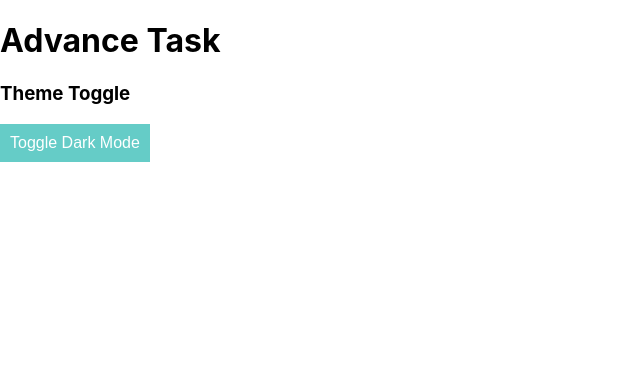
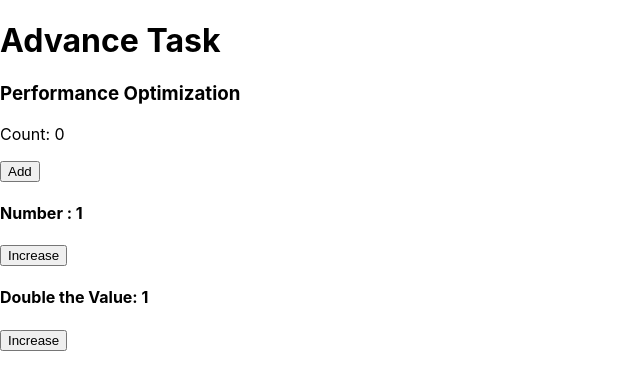
Before and after one commit to tharanivenkat17/React-Task, a React (Create React App) app in the folder taskapp/: page / in a window 1280 px wide. Shown: the top 390 px of the page, without its empty margins (0-640 px from the left). Built offline with nearby package versions, Linux system fonts and the light colour scheme.

Commit message:
Advance Task

```diff
--- /dev/null
+++ b/taskapp/src/AdvanceTask/CustomHook/Form.jsx
@@ -0,0 +1,31 @@
+import React, { useState } from 'react'
+import useLocalStorage from './useLocalStorage';
+
+function Form() {
+  const [Data, setData] = useLocalStorage('Data', '')
+  const [input, setInput] = useState(Data);
+  function handleChange(event) {
+    setInput(event.target.value)
+  }
+  function handleSave() {
+    setData(input)
+  }
+  return (
+    <div>
+      <h3>Custom Hook</h3>
+      <p>Stored Name : {Data ? Data : "No Name Stored"}</p>
+      <input
+        type="text"
+        placeholder='Enter Name'
+        value={input}
+        onChange={handleChange}
+        style={{border:"solid black"}}
+      /> &nbsp;
+      <button
+        onClick={handleSave}
+        style={{color:"white", background:"green", padding:"4px"}}
+      >Save Name</button>
+    </div>
+  )
+}
+export default Form
--- /dev/null
+++ b/taskapp/src/AdvanceTask/Performance/Performance.jsx
@@ -0,0 +1,36 @@
+import React, { useCallback, useMemo, useState } from 'react'
+
+function Performance() {
+    const [count, setCount] = useState(0);
+    const [number, setNumber] = useState(0);
+
+    const double = useMemo(() => {
+        return number + 1;
+    }, [number]);
+
+    const increse = useCallback(() => {
+        setNumber((prev) => prev + 1)
+    }, []);
+
+    return (
+        <div>
+            <h3>Performance Optimization</h3>
+            <p>Count: {count}</p>
+            <button onClick={() => setCount(count + 1)}>Add</button>
+            <MemoComponent number={double} onClick={increse} />
+            <h4>Double the Value: {double}</h4>
+            <button onClick={increse}>Increase</button>
+        </div>
+    )
+}
+
+export default Performance
+
+const MemoComponent = React.memo(({ number, onClick }) => {
+    return (
+        <div>
+            <h4>Number : {number}</h4>
+            <button onClick={onClick}>Increase</button>
+        </div>
+    )
+})
--- a/taskapp/src/AdvanceTask/ThemeContext.jsx
+++ /dev/null
@@ -1,24 +0,0 @@
-import React, { createContext } from 'react'
-
-const ThemeContext = createContext()
-
-export const ThemeProvider = ({children}) =>{
-    const [theme, setTheme] = useState(localStorage.getItem("theme") || "light")
-        //  localStorage.getItem("theme") tries to fetch the saved theme preference from localStorage
-        useEffect(() => {
-                document.body.className = theme;
-                localStorage.setItem("theme", theme);
-              }, [theme]);
-
-        function toggle(){
-            setTheme((prevTheme) => prevTheme === "light" ? "dark" : "light")
-        }
-        return(
-            <ThemeContext.Provider va>
-                {children}
-            </ThemeContext.Provider>
-        )
-}
-
-
-export default ThemeContext
--- a/taskapp/src/AdvanceTask/ThemeToggle.jsx
+++ /dev/null
@@ -1,24 +0,0 @@
-import React, { useEffect, useState } from "react";
-import './ThemeToggle.css'
-
-function ThemeToggle(){
-    const [theme, setTheme] = useState(localStorage.getItem("theme") || "light")
-    //  localStorage.getItem("theme") tries to fetch the saved theme preference from localStorage
-    useEffect(() => {
-            document.body.className = theme;
-            localStorage.setItem("theme", theme);
-          }, [theme]);
-
-    function toggle(){
-        setTheme((prevTheme) => prevTheme === "light" ? "dark" : "light")
-    }
-    return(
-        <div>
-            <h3>Theme Toggle</h3>
-            <button onClick={toggle}>
-                Toggle {theme === "light" ? "Dark" : "Light"} Mode
-            </button>
-        </div>
-    )
-}
-export default ThemeToggle
--- /dev/null
+++ b/taskapp/src/AdvanceTask/ThemeToggle/ThemeContext.jsx
@@ -0,0 +1,31 @@
+import React, { createContext, useContext, useEffect, useState } from 'react'
+
+const ThemeContext = createContext()
+// creates a Context object, to share values between components without pass them through props manually
+const ThemeProvider = ({children}) =>{
+// ThemeProvider component acts as wrapper for other components and provides theme state & toggle function
+    const [theme, setTheme] = useState(localStorage.getItem("theme") || "light")
+    //  localStorage.getItem("theme") tries to fetch the saved theme preference from localStorage
+    useEffect(() => {
+        document.body.className = theme;
+        localStorage.setItem("theme", theme);
+    }, [theme]);
+
+    function toggle(){
+        setTheme((prevTheme) => prevTheme === "light" ? "dark" : "light")
+    }
+
+    return(
+        // Provider allow any child component to access the context values
+        <ThemeContext.Provider value={{theme, toggle}}>
+            {children}
+        </ThemeContext.Provider>
+    )
+}
+export default ThemeProvider;
+
+export const useTheme = () => {
+    // useTheme is a custom hook
+    return useContext(ThemeContext);
+    // useContext(ThemeContext) allows a component to access the values of a context
+  };
--- /dev/null
+++ b/taskapp/src/AdvanceTask/ThemeToggle/ThemeToggle.jsx
@@ -0,0 +1,28 @@
+import React from "react";
+import './ThemeToggle.css'
+import { useTheme } from "./ThemeContext";
+
+function ThemeToggle(){
+    const {theme, toggle} = useTheme()
+
+    // const [theme, setTheme] = useState(localStorage.getItem("theme") || "light")
+    // //  localStorage.getItem("theme") tries to fetch the saved theme preference from localStorage
+    // useEffect(() => {
+    //         document.body.className = theme;
+    //         localStorage.setItem("theme", theme);
+    //       }, [theme]);
+
+    // function toggle(){
+    //     setTheme((prevTheme) => prevTheme === "light" ? "dark" : "light")
+    // }
+
+    return(
+        <div>
+            <h3>Theme Toggle</h3>
+            <button onClick={toggle}>
+                Toggle {theme === "light" ? "Dark" : "Light"} Mode
+            </button>
+        </div>
+    )
+}
+export default ThemeToggle
--- a/taskapp/src/App.js
+++ b/taskapp/src/App.js
@@ -1,11 +1,14 @@
-import ThemeToggle from './AdvanceTask/ThemeToggle';
-import './App.css';
+// import ThemeProvider from './AdvanceTask/ThemeToggle/ThemeContext';
+// import ThemeToggle from './AdvanceTask/ThemeToggle/ThemeToggle';
 // import Navigation from './IntermediateTask/Routing/Navigation';
 // import FetchDataAPI from './IntermediateTask/FetchDataAPI';
 // import Counter from './BasicTask/Counter';
 // import Form from './BasicTask/Form';
 // import HelloUser from './BasicTask/HelloUser';
 // import TodoList from './IntermediateTask/TodoList';
+// import Form from "./AdvanceTask/CustomHook/Form";
+import Performance from "./AdvanceTask/Performance/Performance";
+
 
 function App() {
   // const name = "Siva";
@@ -22,7 +25,14 @@ function App() {
         <FetchDataAPI />
         <Navigation /> */}
       <h1> Advance Task</h1>
+      {/* ------------------------- Theme Toggle ------------------------ */}
+      {/* <ThemeProvider>
         <ThemeToggle />
+      </ThemeProvider> */}
+      {/* ------------------------- Custom Hook ------------------------ */}
+      {/* <Form /> */}
+      {/* ------------------- Performance Optimization ------------------- */}
+      <Performance />
     </div>
   );
 }
```
Also changed, not shown: taskapp/src/AdvanceTask/CustomHook/useLocalStorage.jsx (added, +17 -0 lines), taskapp/src/AdvanceTask/ThemeToggle/ThemeToggle.css (renamed from taskapp/src/AdvanceTask/ThemeToggle.css).
